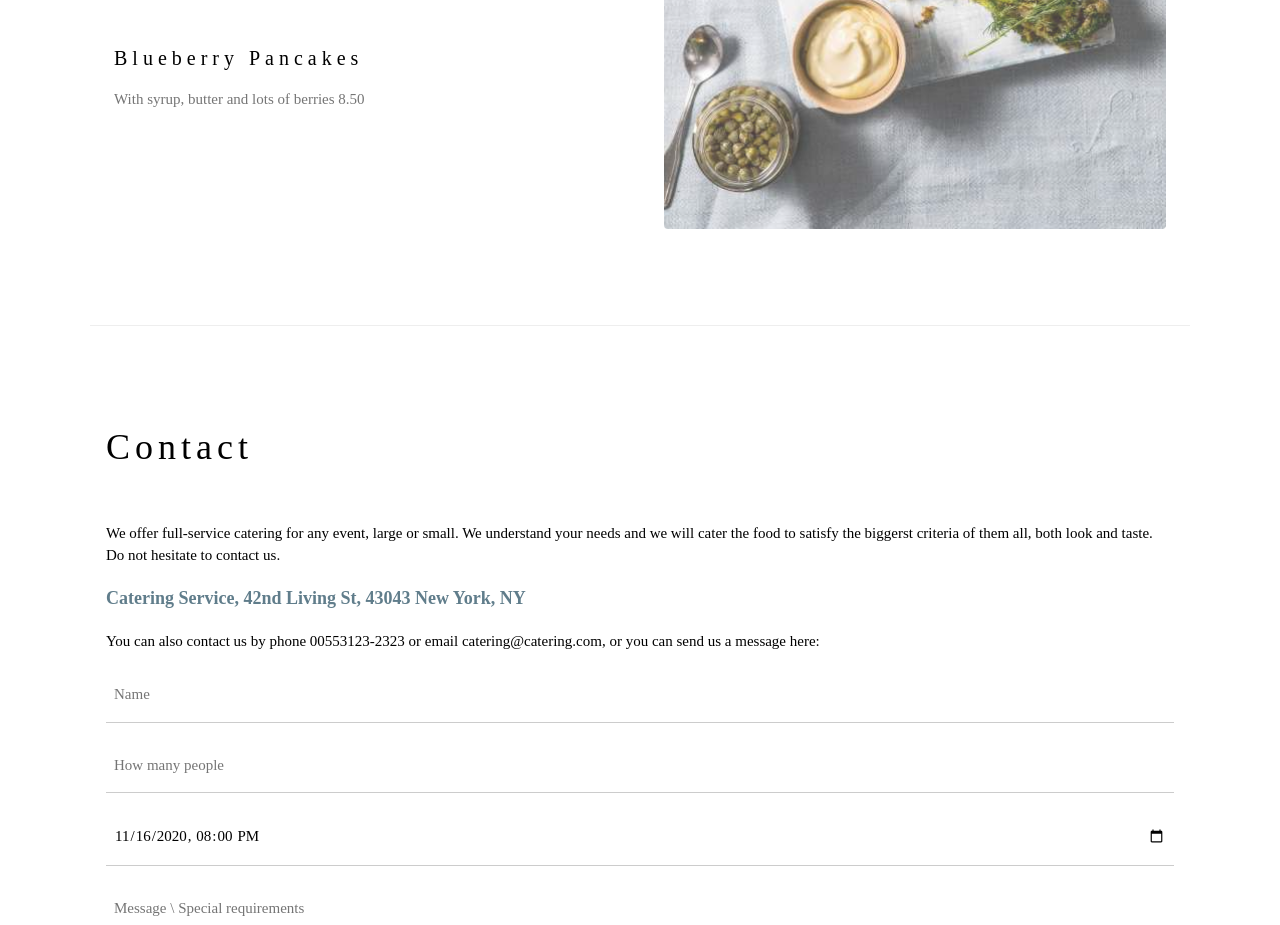
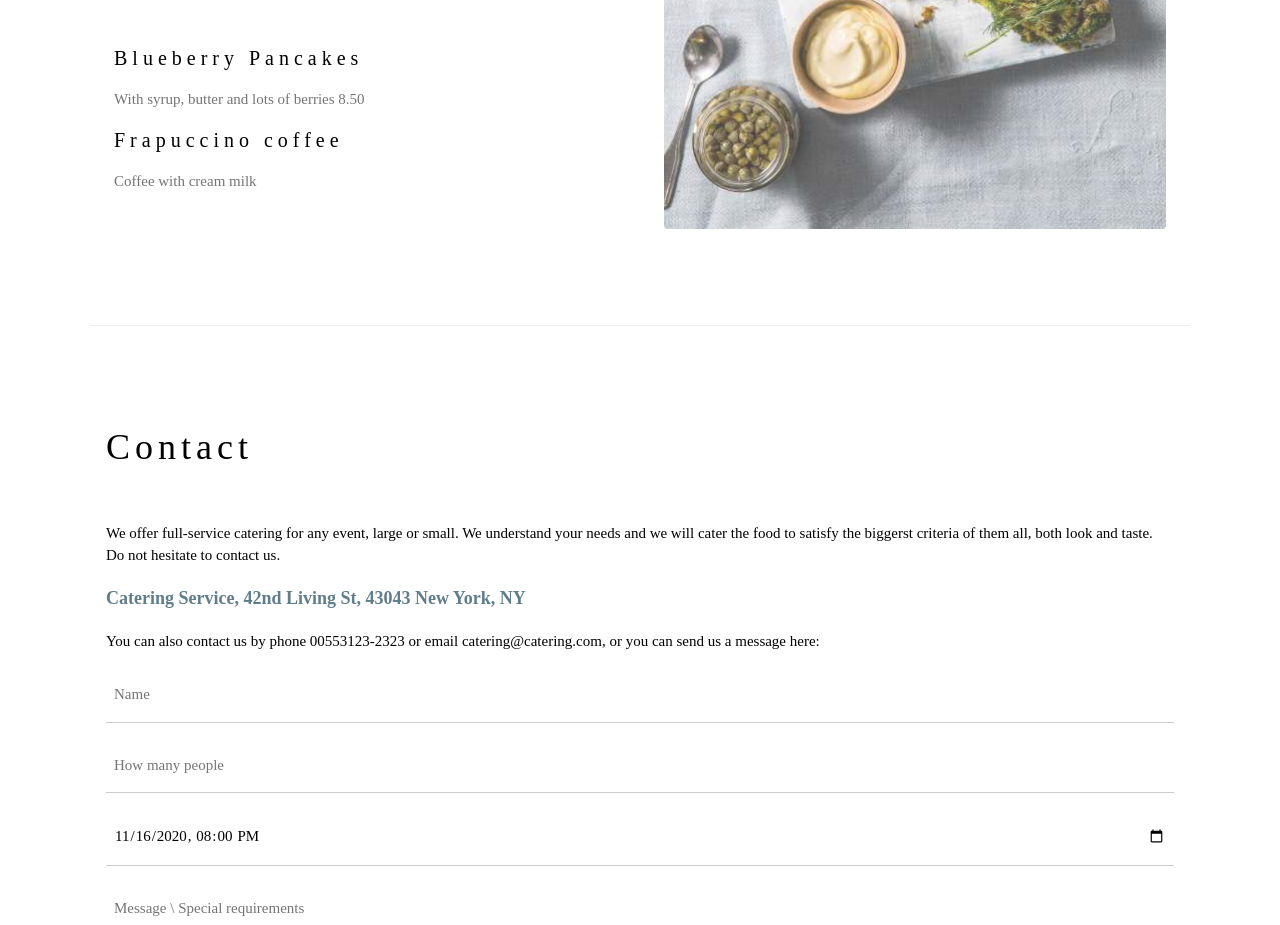
Before and after one commit to J-Breciani/mywebsite, a plain HTML site: page index.html in a window 1280 px wide. Shown: the part 2060-2985 px from the top of the page. Drawn offline with nearby package versions, Linux system fonts and the light colour scheme.

Commit message:
Adição de opção de frapuccino

```diff
--- a/index.html
+++ b/index.html
@@ -74,6 +74,9 @@ h1, h2, h3, h4, h5, h6 {
 
       <h4>Blueberry Pancakes</h4>
       <p class="w3-text-grey">With syrup, butter and lots of berries 8.50</p>
+
+      <h4>Frapuccino coffee</h4>
+      <p class="w3-text-grey">Coffee with cream milk</p>
     </div>
 
     <div class="w3-col l6 w3-padding-large">
```
